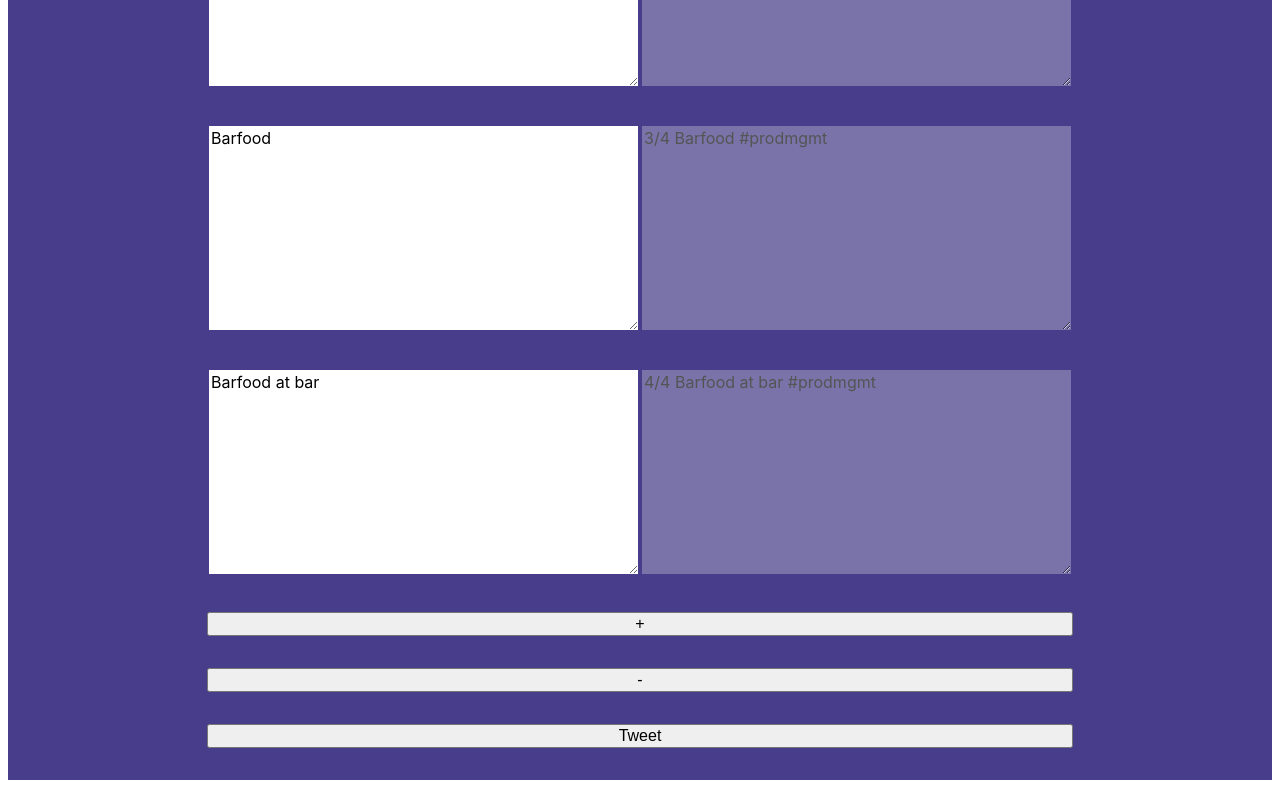
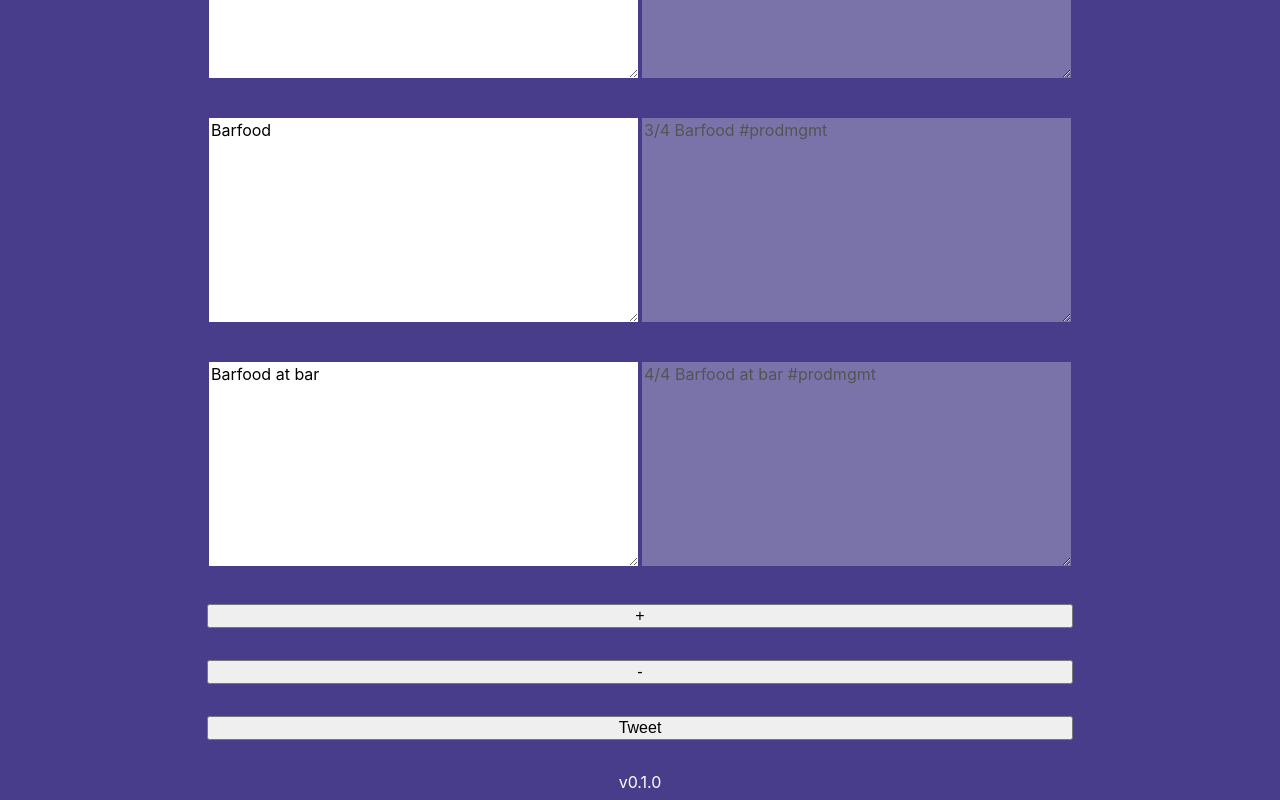
Before and after one commit to Tweries/tweries-app, a React (Create React App) app: page / in a window 1280 px wide. Shown: the part 499-1299 px from the top of the page. Built offline with nearby package versions, Linux system fonts and the light colour scheme.

Commit message:
add footer

```diff
--- a/src/App.css
+++ b/src/App.css
@@ -5,6 +5,10 @@ article {
   display: flex;
   flex-direction: column;
   justify-content: center;
+}
+
+footer {
+  margin-bottom: 8px;
 }
 
 form {
--- a/src/App.js
+++ b/src/App.js
@@ -1,4 +1,5 @@
 import React, { useReducer } from 'react';
+import { version } from '../package.json';
 import './App.css';
 import augment from './augment';
 import initialState from './initialState';
@@ -41,6 +42,7 @@ function App() {
         <button onClick={() => dispatch({ type: 'REMOVE_ITEM' })}>-</button>
         <button onClick={() => console.log('now:', new Date())}>Tweet</button>
       </form>
+      <footer>v{version}</footer>
     </article>
   );
 }
--- a/src/index.css
+++ b/src/index.css
@@ -1,3 +1,8 @@
+body {
+  margin: 0;
+  padding: 0;
+}
+
 body,
 input,
 textarea {
```
